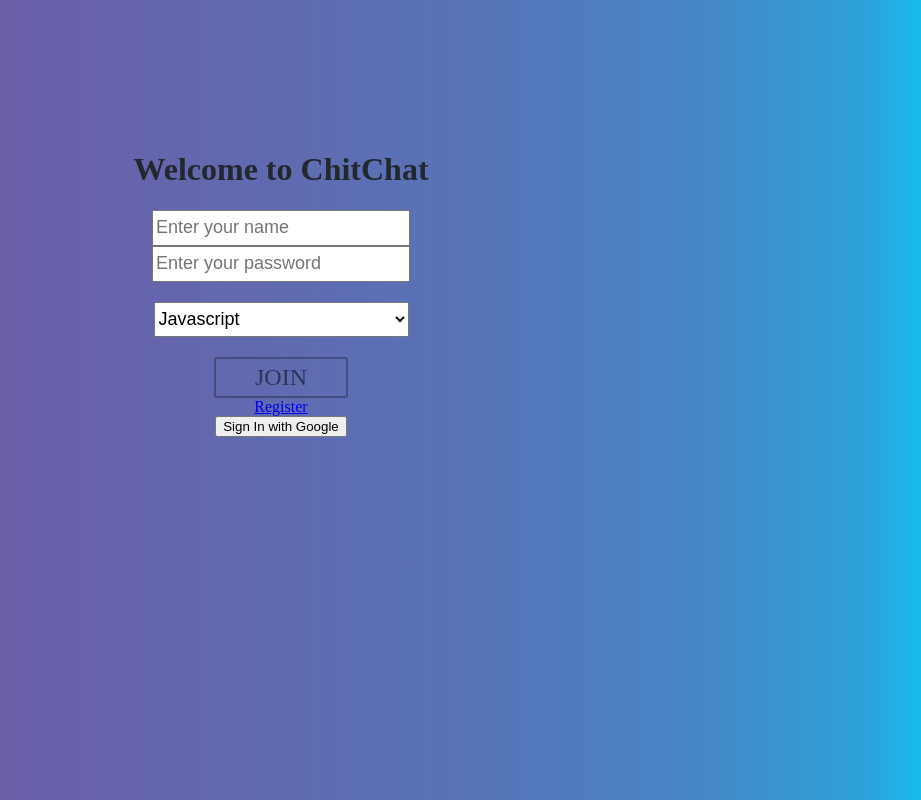
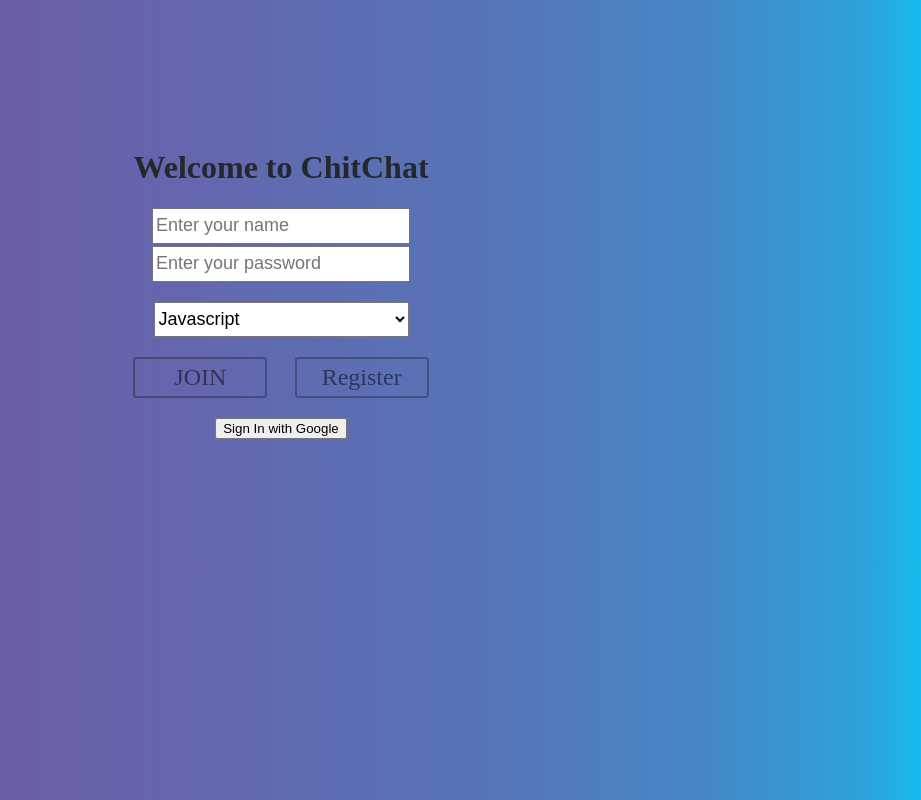
Before and after one commit to NamDo8467/ChitChat, a React (Create React App) app in the folder client/: page / in a window 1280 px wide. Shown: the whole page, without its empty margins (359-1280 px from the left). Built offline with nearby package versions, Linux system fonts and the light colour scheme.

Commit message:
add register button and style to it

```diff
--- a/client/src/Join/Join.jsx
+++ b/client/src/Join/Join.jsx
@@ -45,8 +45,9 @@ function Join({ location }) {
       <div className="greeting">
         <h1>Welcome to ChitChat</h1>
       </div>
-      <div className="nameInput">{error}</div>
-      <div className="nameInput">
+      <div className="input-fields">
+        <div className="error-input">{error}</div>
+        <div className="name-input">
           <input
             type="text"
             name="name"
@@ -56,7 +57,7 @@ function Join({ location }) {
             required
           />
         </div>
-      <div className="passwordInput">
+        <div className="password-input">
           <input
             type="password"
             name="password"
@@ -66,7 +67,7 @@ function Join({ location }) {
             required
           />
         </div>
-      <div className="roomInput">
+        <div className="room-input">
           <select
             name="room"
             id="room"
@@ -78,6 +79,8 @@ function Join({ location }) {
             <option value="Ruby">Ruby</option>
           </select>
         </div>
+      </div>
+      <div className="join-register-buttons">
         <a
           className="button"
           type="submit"
@@ -87,7 +90,11 @@ function Join({ location }) {
         >
           JOIN
         </a>
-      <a href="/register">Register</a>
+        <a className="button" href="/register">
+          Register
+        </a>
+      </div>
+
       <button type="submit" onClick={signInWithGoogle}>
         Sign In with Google
       </button>
```
Lines whose indentation alone changed are shown as unchanged.
